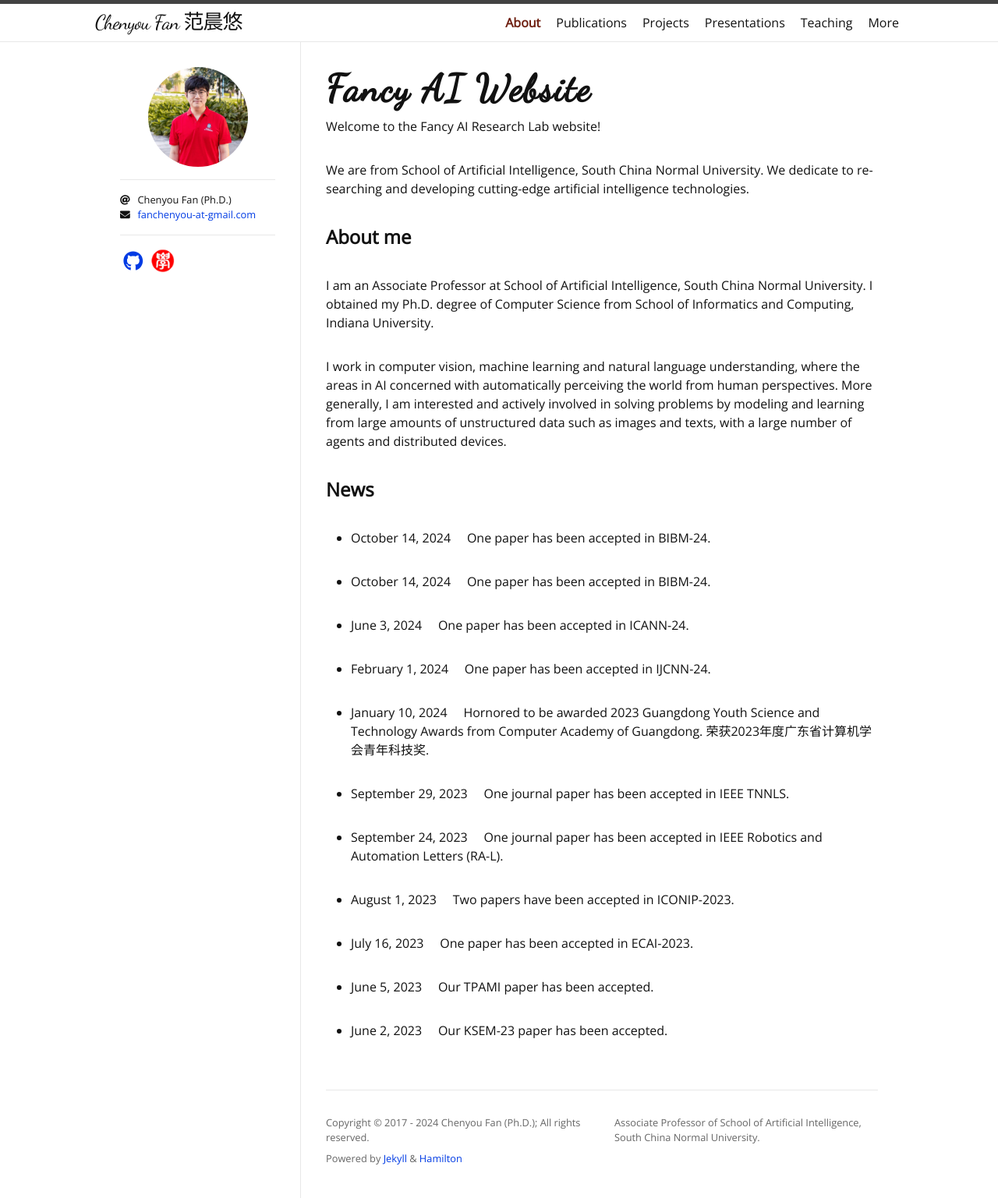
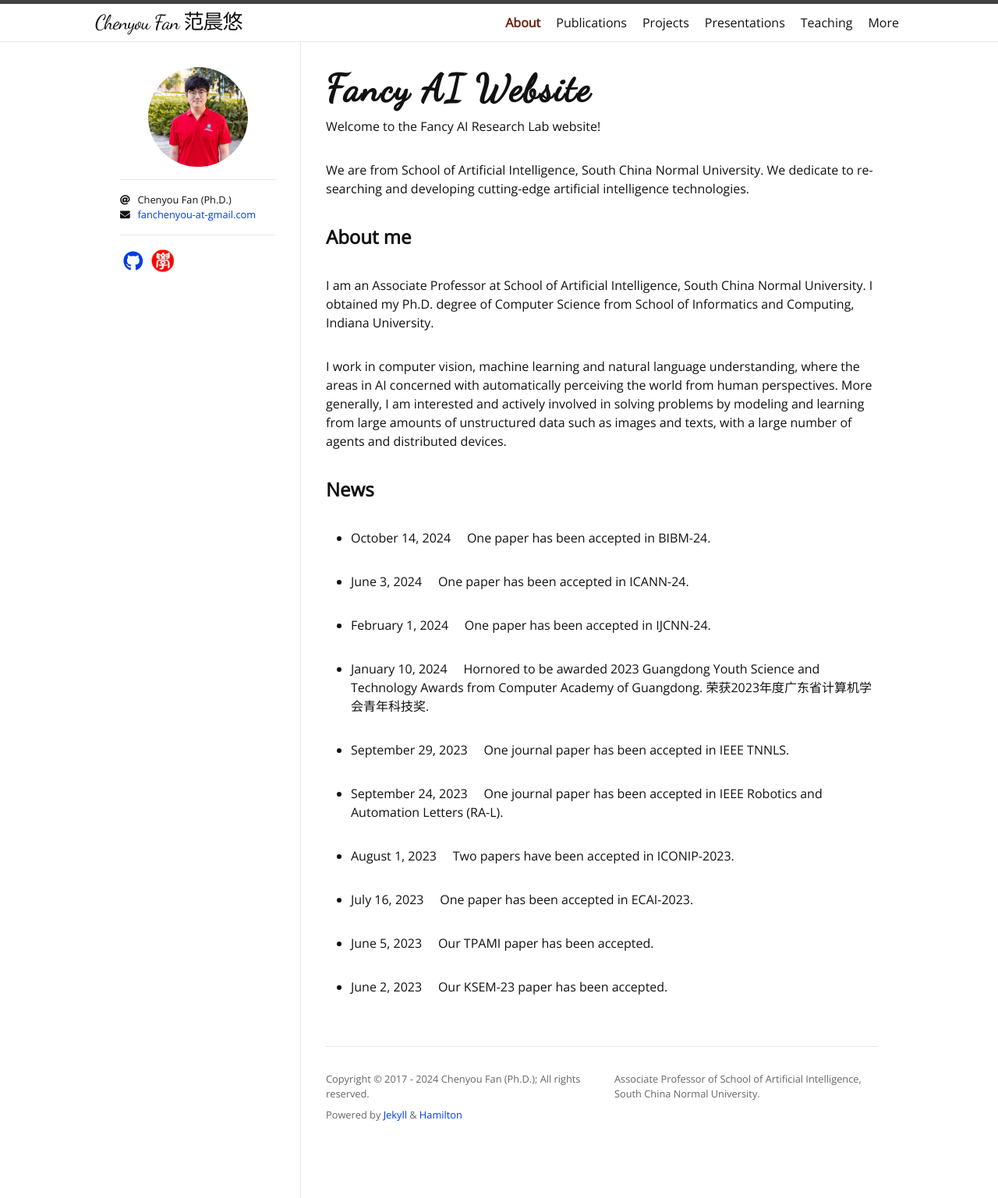
Before and after one commit to fanchenyou/fanchenyou.github.io, a Jekyll site: the page built from index.html, in a window 1280 px wide. Shown: the whole page at 78% size. Built offline with Jekyll 4.4.1, drawn with Linux system fonts in a browser that asks for light colours; nearby versions of some CDN libraries; some web fonts are replaced; the list of posts is cut into pages by our own code.

```diff
--- a/_data/news.yml
+++ b/_data/news.yml
@@ -1,6 +1,3 @@
-- date: 2024-10-14
-  content: "One paper has been accepted in BIBM-24."
-
 - date: 2024-10-14
   content: "One paper has been accepted in BIBM-24."
 
```
